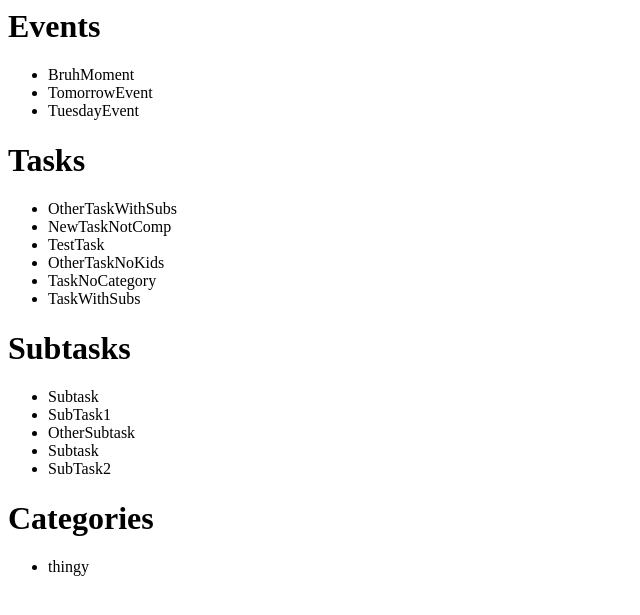
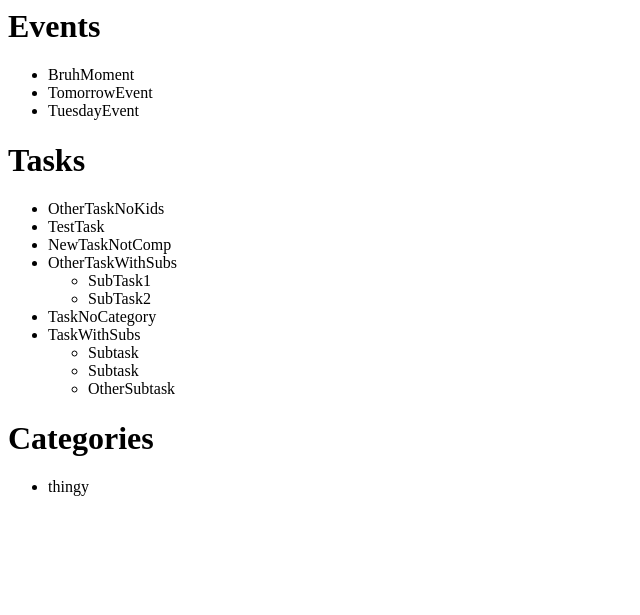
Before and after one commit to agricartel/StudentCalendar, a Django app: page /cal/ in a window 1280 px wide. Shown: the top 615 px of the page, without its empty margins (0-640 px from the left). Run offline with Django 3.2, Linux system fonts and the light colour scheme; data comes from the database, SQL or seed files in the repository; both versions use the stored data as it was after the commit.

Commit message:
Made nested view

```diff
--- a/calapp/templates/calapp/index.html
+++ b/calapp/templates/calapp/index.html
@@ -22,21 +22,17 @@
     <ul>
     {% for task in tasks %}
         <li>{{ task.task_name }}</li>
+        {% if task.subtask_set %}
+            <ul>
+            {% for subtask in task.subtask_set.all %}
+                <li>{{ subtask.subtask_name }}</li>
+            {% endfor %}
+            </ul>
+        {% endif %}
     {% endfor %}
     </ul>
 {% else %}
     <p>There are no tasks! Do something with your life!</p>
-{% endif %}
-
-<h1>Subtasks</h1>
-{% if subtasks %}
-    <ul>
-    {% for subtask in subtasks %}
-        <li>{{ subtask.subtask_name }}</li>
-    {% endfor %}
-    </ul>
-{% else %}
-    <p>There are no subtasks! Do something with your life!</p>
 {% endif %}
 
 <h1>Categories</h1>
--- a/calapp/views.py
+++ b/calapp/views.py
@@ -11,9 +11,10 @@ from .models import Category
 # Create your views here.
 def index(request):
     all_events = Event.objects.order_by("event_name")
-    tasks = Task.objects.order_by("?")
-    subtasks = Subtask.objects.order_by("?")
-    categories = Category.objects.order_by("?")
+    tasks = Task.objects.order_by("deadline")
+    subtasks = Subtask.objects.all
+    categories = Category.objects.all
+
     template = loader.get_template("calapp/index.html")
     context = {
         "all_events": all_events,
```
Also changed, not shown: db.sqlite3.
